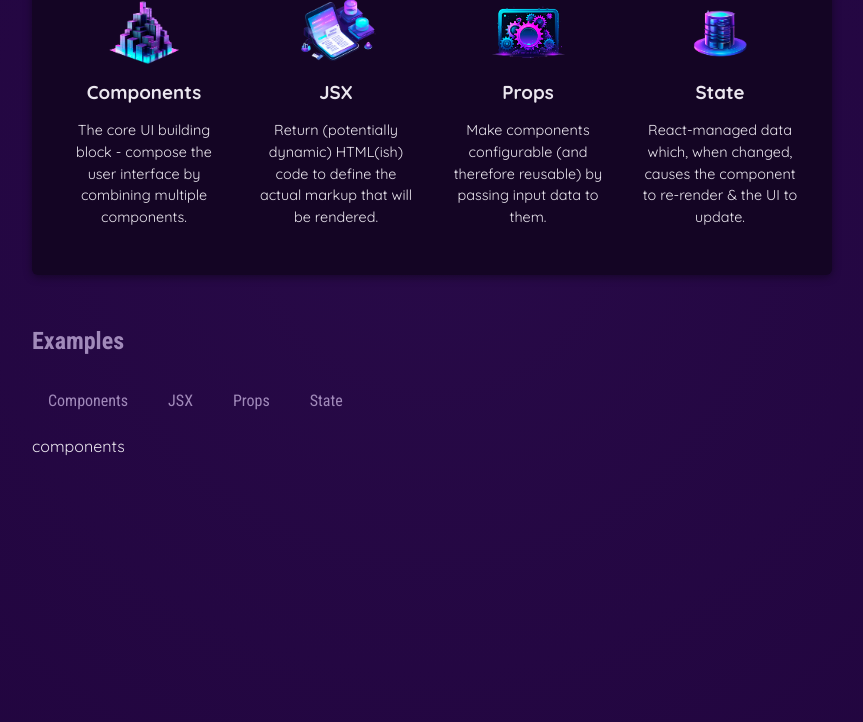
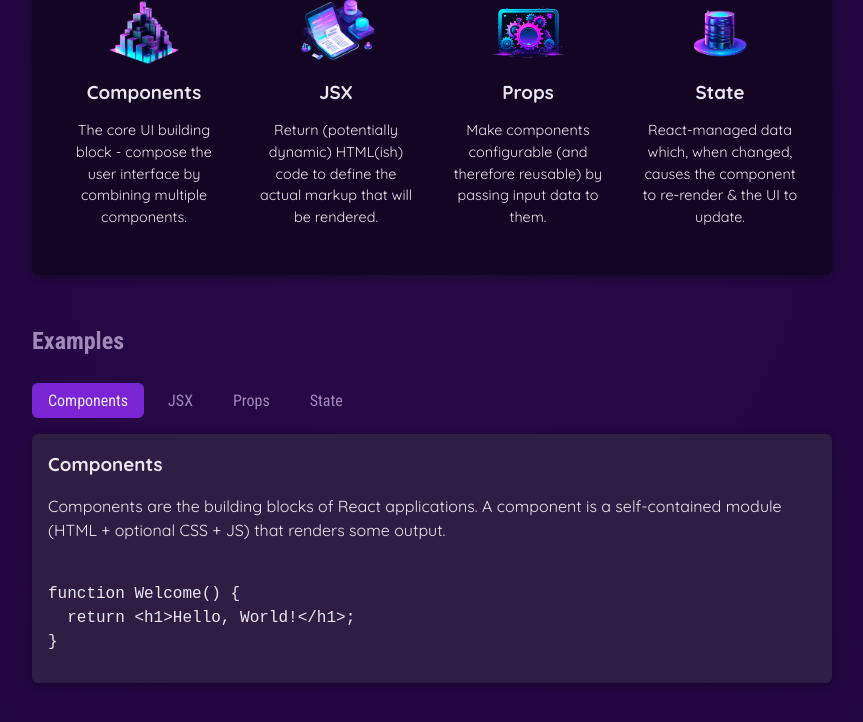
Before and after one commit to mustafakumshi/React-Essentials, a React (Vite) app: page / in a window 1280 px wide. Both pictures are taken after a click on the button "Components". Shown: the part 424-1146 px from the top of the page, without its empty margins (208-1071 px from the left). Built offline with nearby package versions, Linux system fonts and the light colour scheme.

Commit message:
Updated Core Concepts List Dynamically

```diff
--- a/src/App.jsx
+++ b/src/App.jsx
@@ -1,4 +1,4 @@
-import {useState} from 'react';
+import { useState } from 'react';
 
 import { CORE_CONCEPTS } from "./data.js";
 import Header from "./components/Header/Header.jsx";
@@ -7,15 +7,31 @@
 import { EXAMPLES } from './data.js';
 
 function App() {
-  const [selectedTopic, setSelectedTopic] = useState("please click a button");
+  const [selectedTopic, setSelectedTopic] = useState();
 
-  function handleSelect(selectedButton){
+  function handleSelect(selectedButton) {
     //selectedButton = "components", "jsx", "props", "state"
     setSelectedTopic(selectedButton);
     console.log(selectedTopic);
   }
 
   console.log("APP COMPONENT EXECUTING");
+
+  let tabContent = <p>Please Select a topic.</p>
+
+  if (selectedTopic) {
+    tabContent = (
+      <div id="tab-content">
+        <h3>{EXAMPLES[selectedTopic].title}</h3>
+        <p>{EXAMPLES[selectedTopic].description}</p>
+        <pre>
+          <code>
+            {EXAMPLES[selectedTopic].code}
+          </code>
+        </pre>
+      </div>
+    );
+  }
 
   return (
     <div>
@@ -24,21 +40,18 @@
         <section id="core-concepts">
           <h2>Core Concepts</h2>
           <ul>
-          <CoreConcept title={CORE_CONCEPTS[0].title} description={CORE_CONCEPTS[0].description} image={CORE_CONCEPTS[0].image}/>
-          <CoreConcept {...CORE_CONCEPTS[1]}/>
-          <CoreConcept {...CORE_CONCEPTS[2]}/>
-          <CoreConcept {...CORE_CONCEPTS[3]}/>
+            {CORE_CONCEPTS.map((conceptItem) => <CoreConcept key={conceptItem.title} {...conceptItem} />)}
           </ul>
         </section>
         <section id="examples">
           <h2>Examples</h2>
           <menu>
-            <TabButton onSelect={() => handleSelect("components")} >Components</TabButton>
-            <TabButton onSelect={() => handleSelect("jsx")} >JSX</TabButton>
-            <TabButton onSelect={() => handleSelect("props")} >Props</TabButton>
-            <TabButton onSelect={() => handleSelect("state")} >State</TabButton>
+            <TabButton isSelected={selectedTopic === "components"} onSelect={() => handleSelect("components")} >Components</TabButton>
+            <TabButton isSelected={selectedTopic === "jsx"} onSelect={() => handleSelect("jsx")} >JSX</TabButton>
+            <TabButton isSelected={selectedTopic === "props"} onSelect={() => handleSelect("props")} >Props</TabButton>
+            <TabButton isSelected={selectedTopic === "state"} onSelect={() => handleSelect("state")} >State</TabButton>
           </menu>
-          {selectedTopic}
+          {tabContent}
         </section>
       </main>
     </div>
--- a/src/components/TabButton.jsx
+++ b/src/components/TabButton.jsx
@@ -1,6 +1,6 @@
-export default function TabButton ({children, onSelect}){
-    console.log("TABBUTTON COMPONENT EXECUTING");
-    return(
-      <li><button onClick={onSelect}>{children}</button></li>
-    );
+export default function TabButton({ children, onSelect, isSelected }) {
+  console.log("TABBUTTON COMPONENT EXECUTING");
+  return (
+    <li><button className={isSelected ? "active" : undefined} onClick={onSelect}>{children}</button></li>
+  );
 }
```
